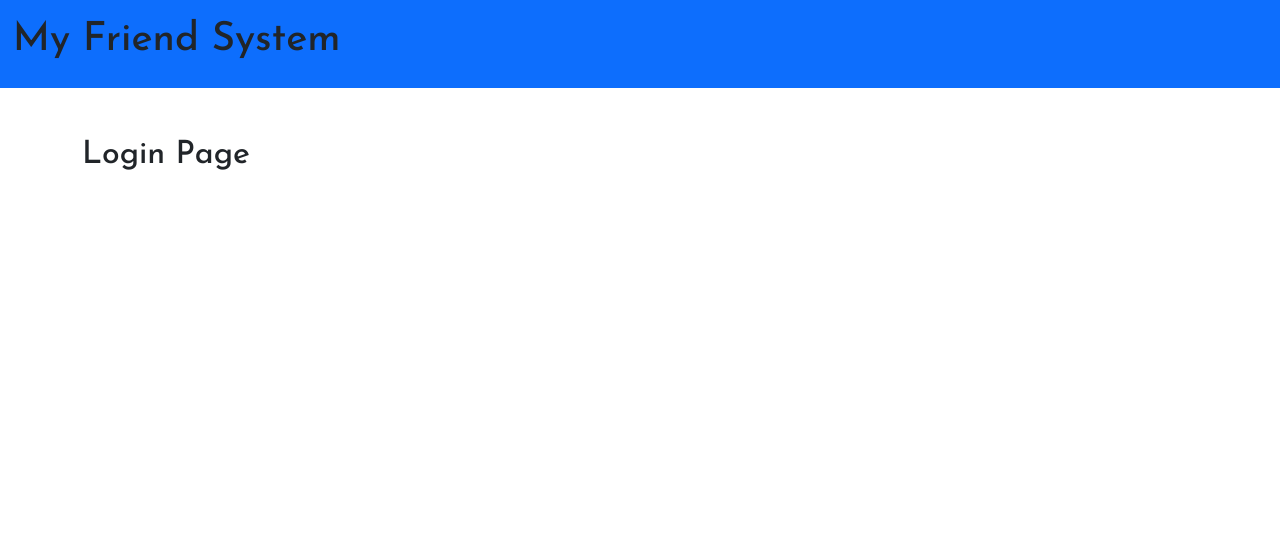
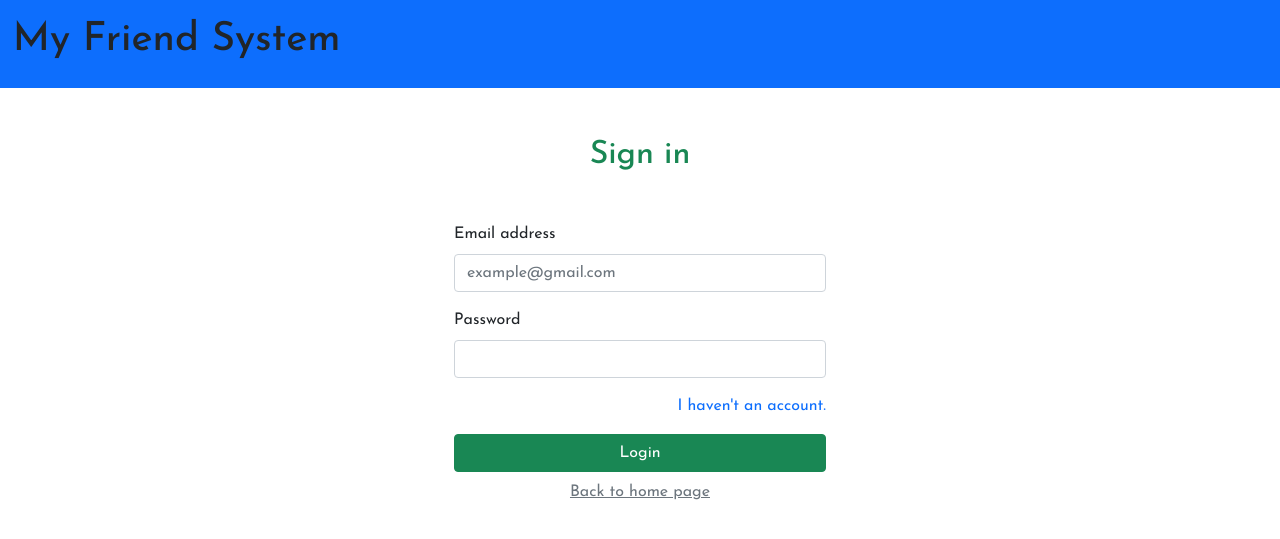
Before and after one commit to bhashana99/Friend_List-PHP, a PHP site: page /login.php in a window 1280 px wide. Shown: the top 539 px of the page. Run offline with PHP 8.4, Linux system fonts and the light colour scheme.

Commit message:
designing login page

```diff
--- a/login.php
+++ b/login.php
@@ -1,5 +1,36 @@
-<?php require_once './header.php'; ?>
+<?php
+ require_once './header.php';
+
+ ?>
+
 
 <div class="container">
-    <h2 class="mt-5">Login Page</h2>
+    <h2 class="mt-5 text-center text-success">Sign in </h2>
+    <div class="col-md-4 mt-5 mx-auto" class="text-center">
+        <div id="form-error">
+            <p class="text-danger"><?php  ?></p>
+        </div>
+        <form method="post" action="./action.php">
+            <div class="mb-3">
+                <label for="email" class="form-label">Email address</label>
+                <input type="email" class="form-control" id="email" name="email" placeholder="example@gmail.com" required  >
+            </div>
+
+
+
+            <div class="mb-3">
+                <label for="password" class="form-label">Password</label>
+                <input type="password" class="form-control" id="password" name="password"  required >
+            </div>
+
+            <div class="d-flex justify-content-end mb-3">
+                <a href="./register.php" style="text-decoration: none;">I haven't an account.</a>
+            </div>
+
+            <div class="mb-3 text-center ">
+               <button class="btn btn-success col-12 mb-2" name="login" >Login</button>
+                 <a href="./index.php" class=" text-secondary" >Back to home page</a>
+            </div>
+        </form>
+    </div>
 </div>
```
